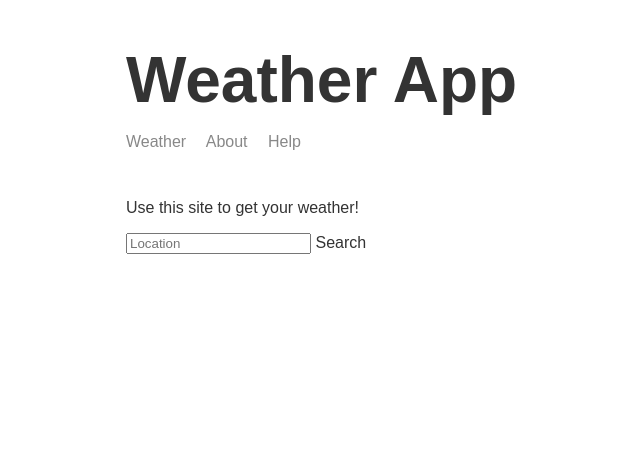
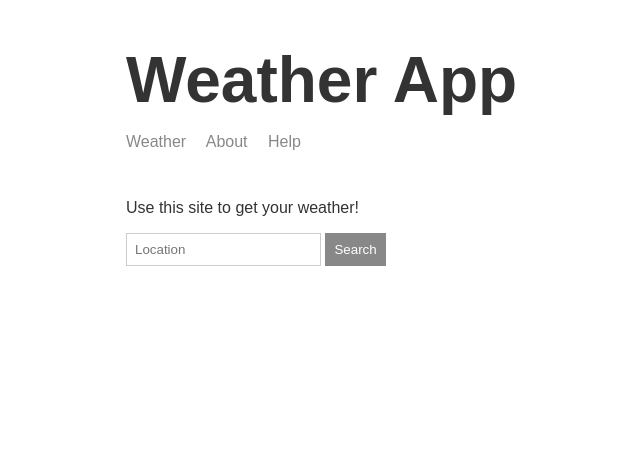
Before and after one commit to arangeen/Node.js-Projects, a Node server app: page / in a window 1280 px wide. Shown: the top 465 px of the page, without its empty margins (189-829 px from the left). Run offline with Node 20, Linux system fonts and the light colour scheme; some libraries are stand-ins or nearby versions.

Commit message:
wired up the user Interface

```diff
--- a/web-server/public/css/styles.css
+++ b/web-server/public/css/styles.css
@@ -44,3 +44,17 @@ header a {
 .portrait {
   width: 250px;
 }
+
+input {
+  border: 1px solid #cccccc;
+  padding: 8px;
+}
+
+button {
+  /*cursor is for when you hover over the button*/
+  cursor: pointer;
+  border: 1px solid #888888;
+  background: #888888;
+  color: white;
+  padding: 8px;
+}
--- a/web-server/templates/views/index.hbs
+++ b/web-server/templates/views/index.hbs
@@ -19,8 +19,11 @@
 
         <form>
             <input placeholder="Location">
-            <botton type="submit">Search</botton>
+            <button>Search</button>
         </form>
+
+        <p id="message-1"></p>
+        <p id="message-2"></p>
 
     </div>
 
```
Also changed, not shown: web-server/public/js/app.js.
